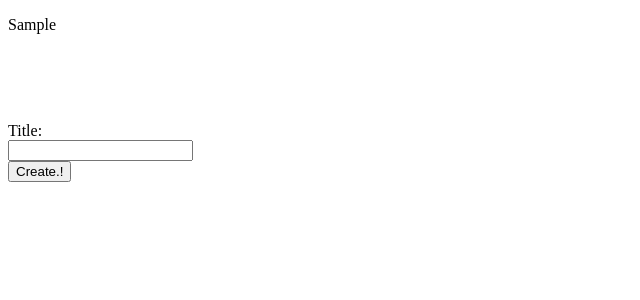
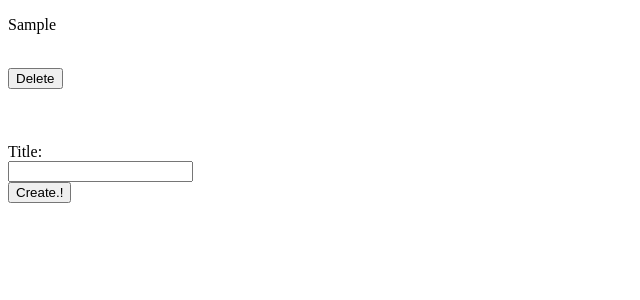
Before and after one commit to bishalkunwar/HandsOnReact, a React (Create React App) app in the folder practicepro/: page / in a window 1280 px wide. Both pictures are taken after typing "Sample" into the empty fields and a click on the button "Create.!". Shown: the top 300 px of the page, without its empty margins (0-640 px from the left). Built offline with nearby package versions, Linux system fonts and the light colour scheme; no server answers.

Commit message:
delete button applied to the showBook component

```diff
--- a/practicepro/src/Components/fileHandlingWithContext/BookList.js
+++ b/practicepro/src/Components/fileHandlingWithContext/BookList.js
@@ -1,9 +1,9 @@
 import BookShow from "./BookShow";
 
-function BookList({books}){
+function BookList({books, onDelete}){
     const renderedBooks = books.map((book)=>{
         console.log(book.title);
-        return <BookShow key={book.id} book={book}/>
+        return <BookShow key={book.id} book={book} onDelete={onDelete}/>
     });
 
     return(
--- a/practicepro/src/Components/fileHandlingWithContext/BookShow.js
+++ b/practicepro/src/Components/fileHandlingWithContext/BookShow.js
@@ -1,10 +1,18 @@
 
-export default function BookShow({book}){
+export default function BookShow({book, onDelete}){
+
+    const handleDelete = () =>{
+        onDelete(book.id);
+    };
 
     return(
         <div className="book-show">
             {/* <p>{book.id}</p><br/> */}
             <p>{book.title}</p><br/>
+            <button className="delete" onClick={handleDelete}>
+                Delete
+            </button>
+
         </div>
     );
 };
--- a/practicepro/src/Components/fileHandlingWithContext/Main.js
+++ b/practicepro/src/Components/fileHandlingWithContext/Main.js
@@ -4,6 +4,14 @@
 
 export default function Main(){
     const[books, setBooks] = useState([]);
+
+    const deleteBookById = (id)=>{
+        const updatedBooks = books.filter((book)=>{
+            return book.id !== id;
+        });
+
+        setBooks(updatedBooks);
+    };
 
     const createBook =(title) => {
         const updatedBooks = [...books, {id: Math.round(Math.random()*9999), title}];
@@ -12,7 +20,7 @@
 
     return(
         <div className='main'>
-            <BookList books={books}/>
+            <BookList books={books} onDelete={deleteBookById}/>
             <BookCreate onCreate={createBook}/>
         </div>
     );
```
